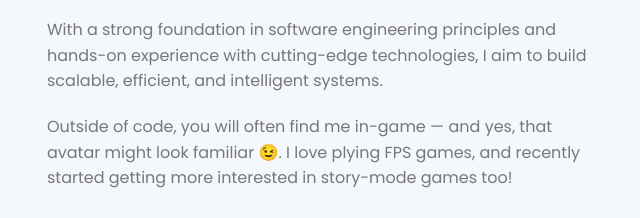
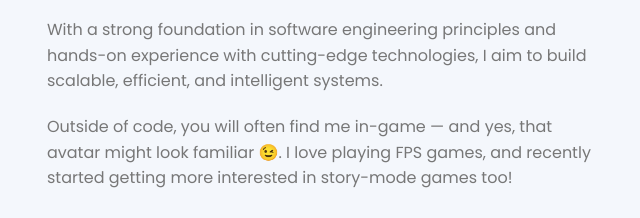
Before and after one commit to guillotine46/portfolio, a plain HTML site: page index.html in a window 1280 px wide. Shown: the part 1233-1451 px from the top of the page, 605-1245 px from the left. Drawn offline with nearby package versions, Linux system fonts and the light colour scheme.

Commit message:
spelling

```diff
--- a/index.html
+++ b/index.html
@@ -102,7 +102,7 @@
                         <p>I am a computer science graduate from Brown University with a passion for DevOps and Machine Learning. My experience spans from deploying CI/CD pipelines to developing ML models for various applications.</p>
                         <p>Currently, I'm working as a Research Assistant at the Carney Brain Sciences Lab at Brown University, where I combine my technical skills with research to drive innovation.</p>
                         <p>With a strong foundation in software engineering principles and hands-on experience with cutting-edge technologies, I aim to build scalable, efficient, and intelligent systems.</p>
-                        <p>Outside of code, you will often find me in-game — and yes, that avatar might look familiar 😉. I love plying FPS games, and recently started getting more interested in story-mode games too! </p>
+                        <p>Outside of code, you will often find me in-game — and yes, that avatar might look familiar 😉. I love playing FPS games, and recently started getting more interested in story-mode games too! </p>
                         <div class="about-info">
                             <div class="info-item">
                                 <span>Name:</span>
```
